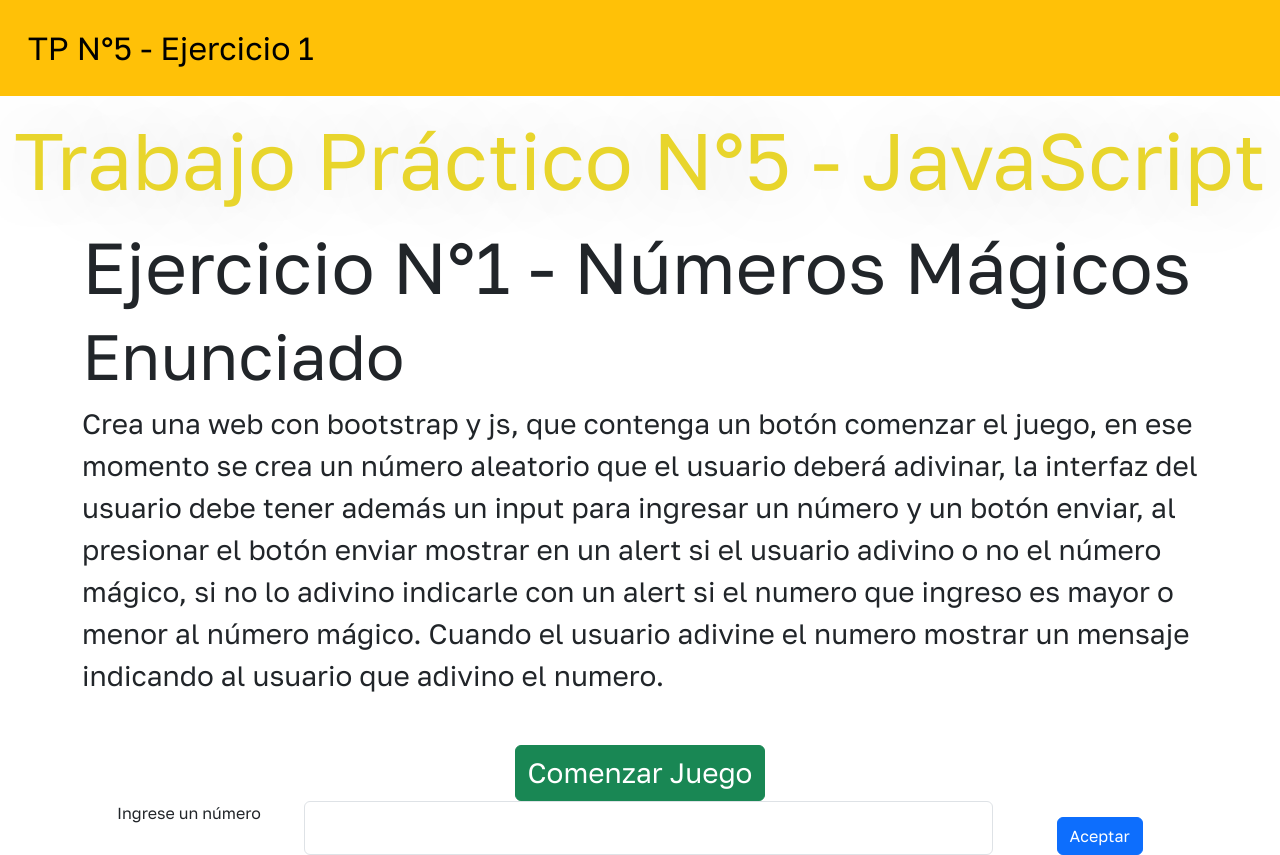
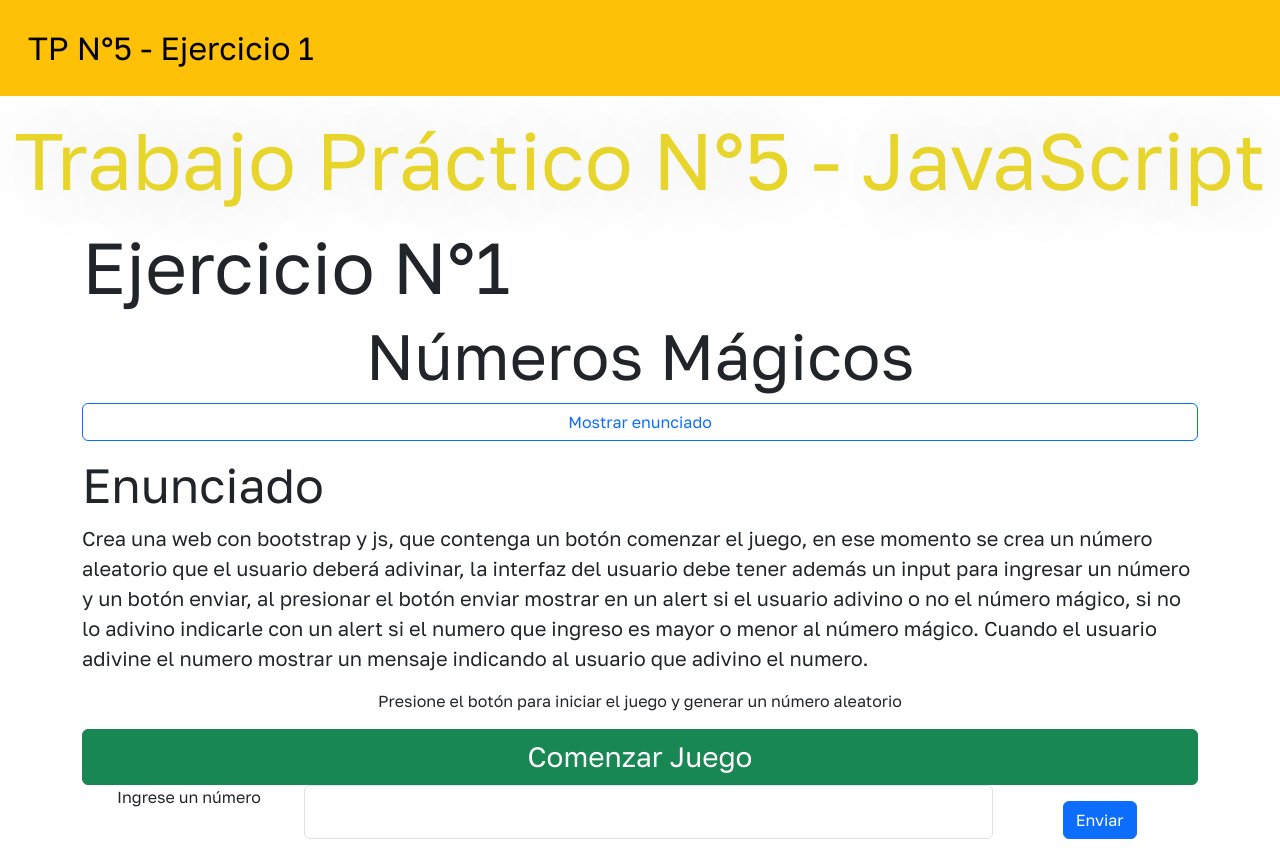
Before and after one commit to LucianoAngeleri/RollingCode-TP5-Ejercicio1-JS, a plain HTML site: page index.html in a window 1280 px wide. Drawn offline with nearby package versions, Linux system fonts and the light colour scheme.

Commit message:
Se agregó botones

```diff
--- a/index.html
+++ b/index.html
@@ -26,23 +26,32 @@
   </header>
   <main>
     <section class="container">
-      <h2 class="display-2">Ejercicio N°1 - Números Mágicos</h2>
-      <h3 class="display-3">Enunciado</h3>
-      <p class="fs-3">Crea una web con bootstrap y js, que contenga un botón comenzar el juego, en ese momento se crea un número aleatorio que el usuario deberá adivinar, la interfaz del usuario debe tener además un input para ingresar un número y un botón enviar, al presionar el botón enviar mostrar en un alert si el usuario adivino o no el número mágico, si no lo adivino indicarle con un alert si el numero que ingreso es mayor o menor al número mágico.
-        Cuando el usuario adivine el numero mostrar un mensaje indicando al usuario que adivino el numero.
-      </p>
+      <h2 class="display-2">Ejercicio N°1</h2>
+      <div class="text-center d-flex flex-column">
+        <h3 class="display-3 ">Números Mágicos</h3>
+        <a class="btn btn-outline-primary" data-bs-toggle="collapse" href="#btnMostrarEnunciado" role="button" aria-expanded="false" aria-controls="btnMostrarEnunciado">
+          Mostrar enunciado
+        </a>
+      </div>
+      <div class="my-3" id="btnMostrarEnunciado">
+        <h4 class="display-5">Enunciado</h4>
+        <p class="lead">Crea una web con bootstrap y js, que contenga un botón comenzar el juego, en ese momento se crea un número aleatorio que el usuario deberá adivinar, la interfaz del usuario debe tener además un input para ingresar un número y un botón enviar, al presionar el botón enviar mostrar en un alert si el usuario adivino o no el número mágico, si no lo adivino indicarle con un alert si el numero que ingreso es mayor o menor al número mágico.
+          Cuando el usuario adivine el numero mostrar un mensaje indicando al usuario que adivino el numero.
+        </p>
+      </div>
     </section>
-    <section class="container mt-5">
-      <p class="text-center">
+    <section class="container">
+      <div class="text-center d-flex flex-column">
+        <p class="text-center"> Presione el botón para iniciar el juego y generar un número aleatorio</p>
         <button class="btn btn-success fs-3" type="button" id="btnInicio">Comenzar Juego</button>
-      </p>
-      <form class="text-center row g-3">
+      </div>
+      <form class="text-center row g-3 py-3">
         <div class="col-10 row">
           <label class="form-label col-3" for="inputNumero">Ingrese un número</label>
           <input class="form-control col" type="number" name="inputNumero">
         </div>
         <div class="col">
-        <button class="btn btn-primary" type="submit">Aceptar</button>
+        <button class="btn btn-primary" type="submit">Enviar</button>
         </div>
 
       </form>
--- a/js/app.js
+++ b/js/app.js
@@ -1,10 +1,13 @@
-let btnInicio = document.getElementById("#btnInicio")
+let btnInicio = document.getElementById("btnInicio")
 console.log(btnInicio)
-btnInicio.addEventListener("click",btnInicio)
+btnInicio.addEventListener("click",mostrarForm)
 let inputNumero = document.getElementsByName("inputNumero")
 
-
+let numeroAleatorio = 0;
 
 function mostrarForm(){
     console.log("Desde mostrarForm")
+    numeroAleatorio = Math.floor(Math.random() * 10)
+    btnInicio.innerHTML = "Volver a comenzar"
+    btnInicio.className = "btn btn-danger fs-3"
 }
```
